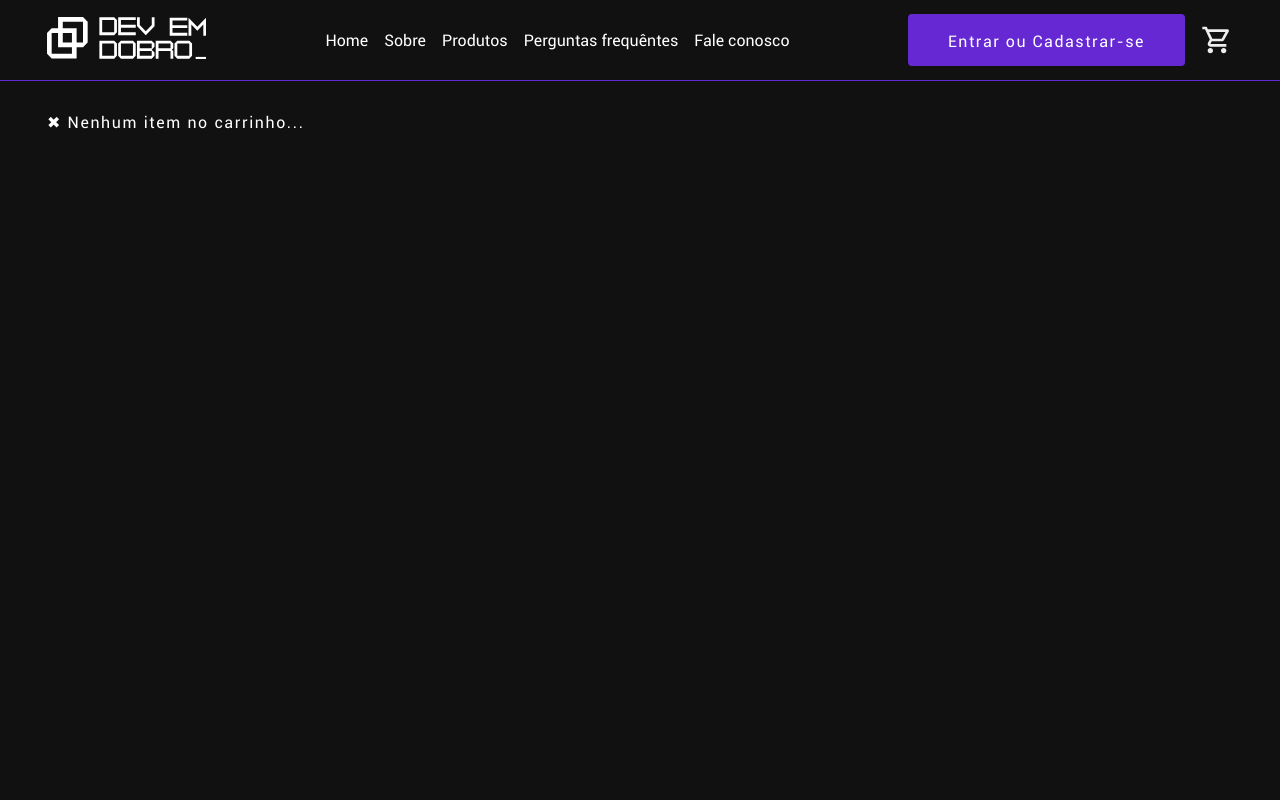
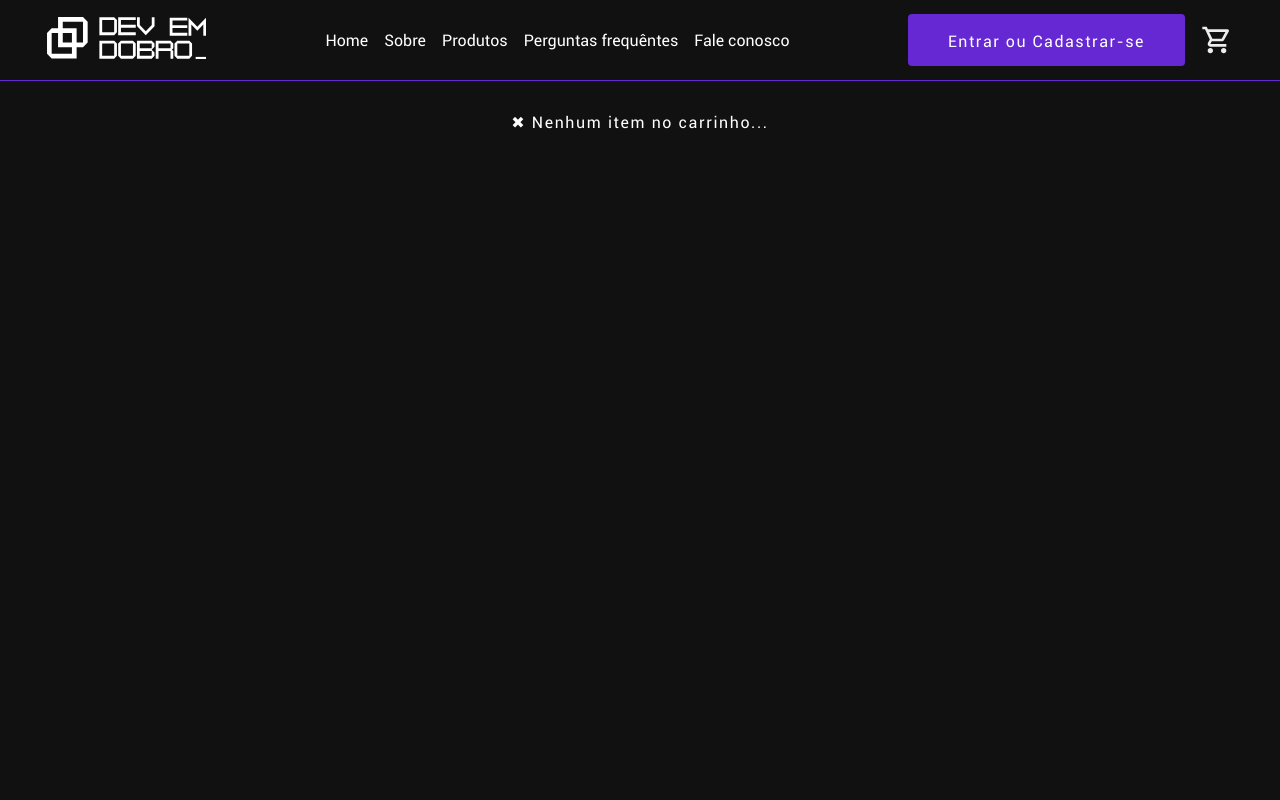
Before and after one commit to Leandro-Sousa-dev/ecommerce-ts, a React (Vite) app: page /cart in a window 1280 px wide. Shown: the top 800 px of the page. Built offline with nearby package versions, Linux system fonts and the light colour scheme.

Commit message:
carrinho concluído visualmente

```diff
--- a/src/pages/Cart/components/CartTable/index.tsx
+++ b/src/pages/Cart/components/CartTable/index.tsx
@@ -44,7 +44,7 @@ export const CartTable = () => {
 
                             <button onClick={() => { productCartIncrement(item) }}><p>+</p></button>
                         </td>
-                        <td className="hidden">
+                        <td className="hidden total">
                             <p>R$ {item.price * item.quantity},00</p>
                         </td>
                         <td>
--- a/src/pages/Cart/components/CartTable/styles.ts
+++ b/src/pages/Cart/components/CartTable/styles.ts
@@ -42,7 +42,6 @@ export const Table = styled.table`
         tr{
 
             td{
-
                 display: flex;
                 align-items: center;
                 justify-content: center;
@@ -50,8 +49,8 @@ export const Table = styled.table`
                 padding: 1rem 0.5rem;
 
                 .productImg{
-                    display: none;
-                    width: 7rem;
+                    display: flex;
+                    width: 5rem;
                     border-radius: 8px;
                 }
 
@@ -141,4 +140,15 @@ export const Table = styled.table`
         }
     }
 
+    @media (min-width: 1024px){
+        .hidden{
+            display: flex;
+        }
+
+        .tGrid{
+            grid-template-columns: repeat(5, minmax(7rem ,1fr)) 3rem;
+
+        }
+    }
+
 `
--- a/src/pages/Cart/components/CupomContainer/index.tsx
+++ b/src/pages/Cart/components/CupomContainer/index.tsx
@@ -7,7 +7,7 @@ export const CupomContainer = () => {
         <Cupom>
             <label>
                 Cupom
-                <InputStyled type="text" placeholder="Digite o código" $width="25rem" />
+                <InputStyled type="text" placeholder="Digite o código" />
             </label>
             <div>
                 <ButtonAlter><p>Aplicar cupom</p></ButtonAlter>
--- a/src/pages/Cart/components/CupomContainer/styles.ts
+++ b/src/pages/Cart/components/CupomContainer/styles.ts
@@ -16,4 +16,16 @@ export const Cupom = styled.div`
         font-weight: 300;
         font-size: 1.2rem;
     }
+
+    input{
+        margin-top: 0.3rem;
+        max-width: 30rem;
+    }
+
+    @media (min-width: 640px){
+        flex-direction: row;
+        align-items: end;
+        gap: 2rem;
+
+    }
 `
--- a/src/pages/Cart/components/ShipmentContainer/Styles.ts
+++ b/src/pages/Cart/components/ShipmentContainer/Styles.ts
@@ -4,6 +4,7 @@ import { theme } from "../../../../styles/variables";
 export const Shipment = styled.form`
     display: flex;
     flex-direction: column;
+    max-width: 35rem;
 
     .container{
         padding: 1rem;
--- a/src/pages/Cart/components/ShipmentContainer/index.tsx
+++ b/src/pages/Cart/components/ShipmentContainer/index.tsx
@@ -14,11 +14,12 @@ interface FormData {
     pais: string
 }
 
+const cupom = false
 
 export const ShipmentContainer = ({ $priceTotal }: ShipmentContainerProps) => {
     const { register, handleSubmit } = useForm<FormData>()
 
-    const [ freightage ] = useState(0)
+    const [freightage] = useState(0)
 
     // O correto aqui é receber as informações de
 
@@ -75,6 +76,16 @@ export const ShipmentContainer = ({ $priceTotal }: ShipmentContainerProps) => {
                         <p>Frete e manuseio:</p>
                         <span>R$ {freightage},00</span>
                     </div>
+
+                    {
+                        cupom ?
+
+                            <div>
+                                <p>Cupom:</p>
+                                <span>R$ -{freightage},00</span>
+                            </div>
+                            : ''
+                    }
                     <div>
                         <p>Total:</p>
                         <span>R$ {$priceTotal + freightage},00</span>
--- a/src/pages/Cart/index.tsx
+++ b/src/pages/Cart/index.tsx
@@ -18,13 +18,15 @@ export const Cart = () => {
         {cart.length > 0 ? (
           <div>
             <h2>Carrinho de compras</h2>
-            <div>
-              <CartTable />
-              <CupomContainer />
+            <div className="responsive">
+              <div>
+                <CartTable />
+                <CupomContainer />
 
+              </div>
+
+              <ShipmentContainer $priceTotal={priceTotal()} />
             </div>
-
-            <ShipmentContainer $priceTotal={priceTotal()} />
           </div>
         ) : (
           <p>✖ Nenhum item no carrinho...</p>
--- a/src/pages/Cart/styles.ts
+++ b/src/pages/Cart/styles.ts
@@ -5,9 +5,27 @@ export const CartContainer = styled.section`
     color: ${theme.baseColor};
     display: flex;
     flex-direction: column;
-    // grid-template-columns: 7fr 3fr;
+    align-items: center;
     gap: 2rem;
 
     letter-spacing: 0.1rem;
 
+    .responsive{
+        display: flex;
+        flex-direction: column;
+        align-items: center;
+        gap: 2rem;
+
+    }
+
+    @media (min-width: 992px){
+        .responsive{
+            display: grid;
+            align-items: start;
+
+            grid-template-columns: 7fr 3fr;
+        }
+
+    }
+
 `
```
